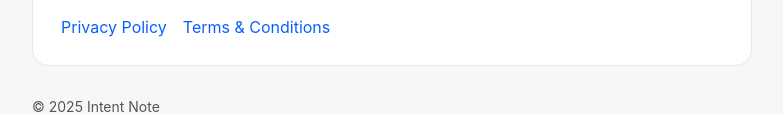
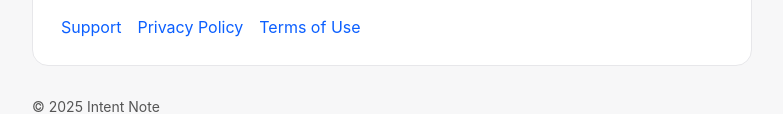
Before and after one commit to QuixoteApps/intentnote-site, a plain HTML site: page index.html in a window 1280 px wide. Shown: the part 199-313 px from the top of the page, without its empty margins (248-1031 px from the left). Drawn offline with Linux system fonts and the light colour scheme.

Commit message:
Add files via upload

```diff
--- a/index.html
+++ b/index.html
@@ -26,8 +26,9 @@
       <h1>Intent Note</h1>
       <p>Intent Note is the fastest way to set a purpose, capture a thought, and see what’s next. It pairs one‑tap intentions with frictionless notes and a gentle calendar so you pick up your phone, remember why, and get out again—on purpose.</p>
       <div class="links">
-        <a href="privacy/">Privacy Policy</a>
-        <a href="terms/">Terms & Conditions</a>
+        <a href="/support/">Support</a>
+        <a href="/privacy/">Privacy Policy</a>
+        <a href="/terms/">Terms of Use</a>
       </div>
     </div>
     <footer>
```
